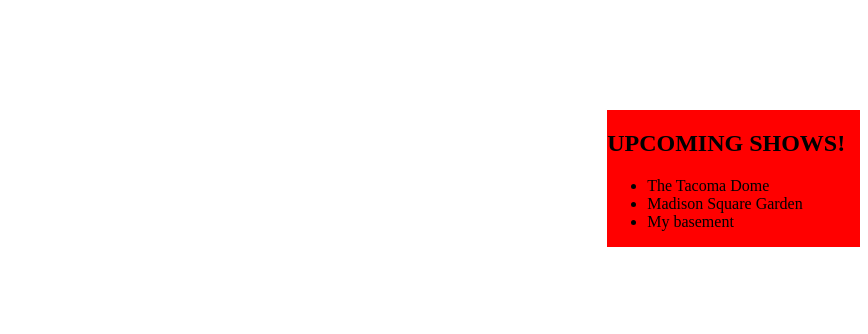
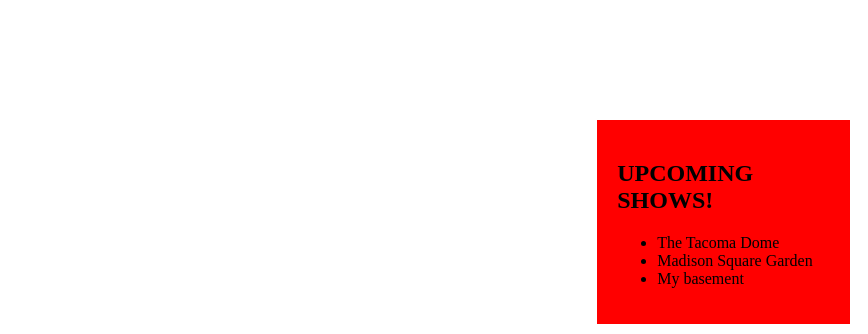
Before and after one commit to StollerSystem/favorite-band-2, a plain HTML site: page index.html in a window 1280 px wide. Shown: the part 506-840 px from the top of the page, 412-1280 px from the left. Before the commit the page ends 800 px from the top, so only its background shows below. Drawn offline with Linux system fonts and the light colour scheme.

Commit message:
this will add box styles.
Co-authored-by Ben Stoller <stollersoundsystem@gmail.com>

```diff
--- a/css/styles.css
+++ b/css/styles.css
@@ -1,5 +1,10 @@
 .sidebar {
   width: 20%;
+  padding: 20px;
+  border: black;
+  border-width: 20px;
+  box-sizing: border-box;
+  margin: 10px;
   float: right;
   background-color: rgb(255, 0, 0);
 }
```
